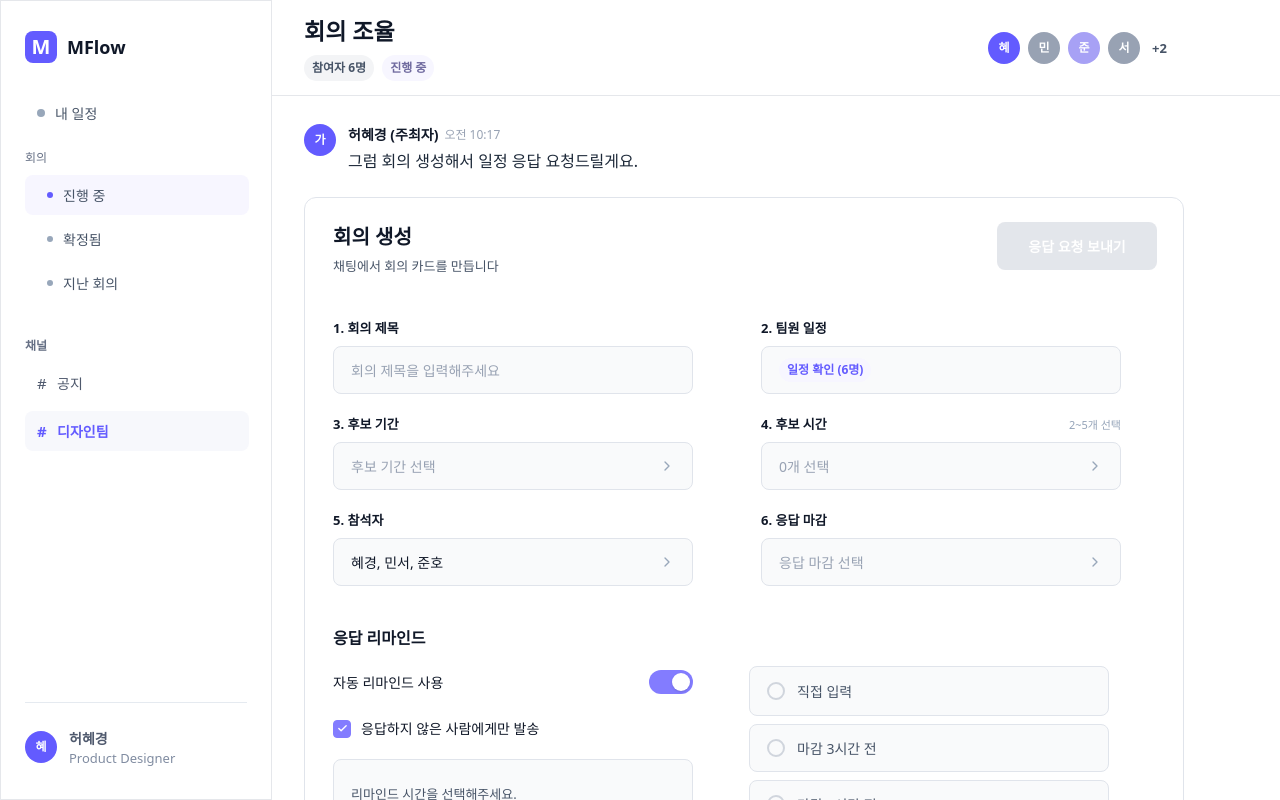
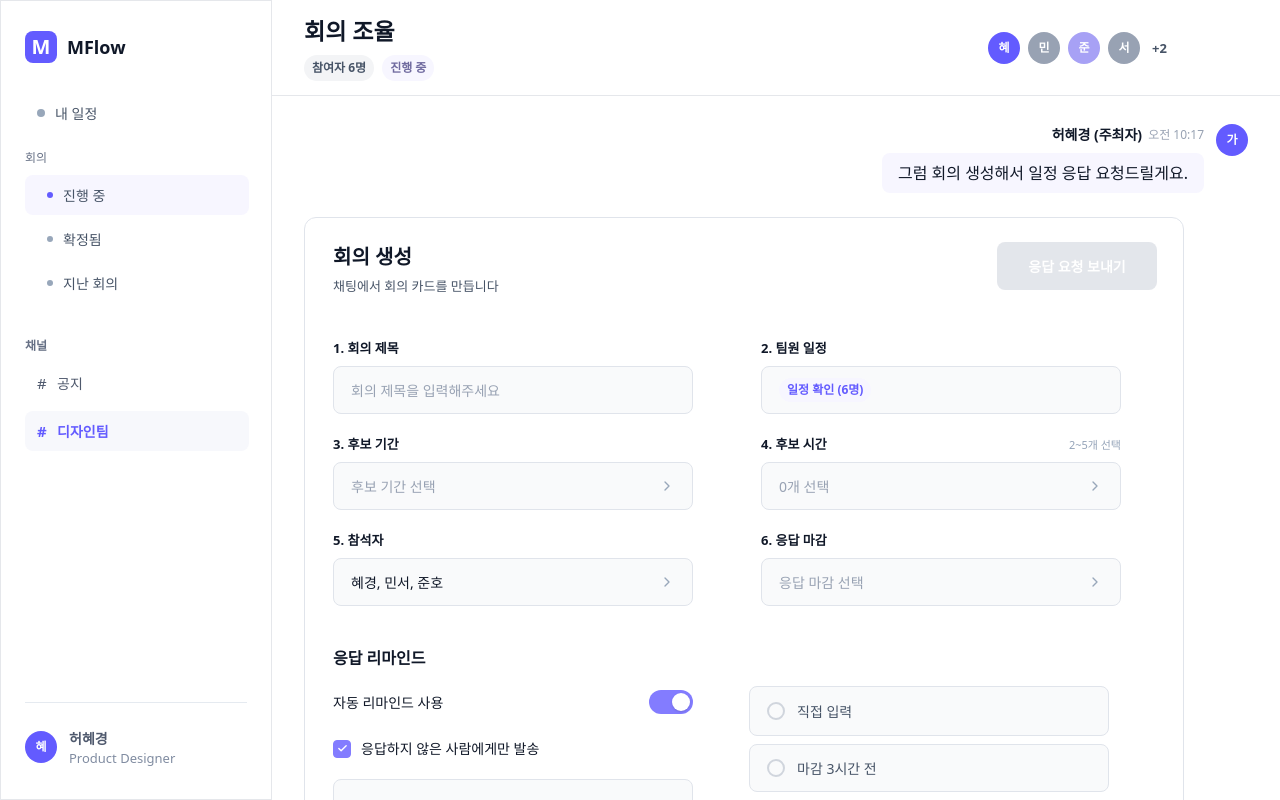
Before and after one commit to gjgprud0306/meetflow-tosschallenge, a React (Vite) app: page /meetings/new in a window 1280 px wide. Built offline with nearby package versions, Linux system fonts and the light colour scheme; a web font is replaced by a local one.

Commit message:
Align host chat messages to the right

```diff
--- a/src/components/ChatMessage.tsx
+++ b/src/components/ChatMessage.tsx
@@ -7,11 +7,19 @@ type ChatMessageProps = {
 };
 
 export function ChatMessage({ message, large = false }: ChatMessageProps) {
+  const isHost = message.author.includes("주최자");
+
   return (
-    <article className="flex items-start">
-      <AvatarBadge color={message.color} initial={message.initial} />
-      <div className="ml-3 min-w-0 flex-1">
-        <div className="flex h-[21px] items-center gap-1.5">
+    <article className={`flex items-start ${isHost ? "justify-end" : ""}`}>
+      {!isHost ? <AvatarBadge color={message.color} initial={message.initial} /> : null}
+      <div
+        className={`min-w-0 ${isHost ? "mr-3 flex max-w-[680px] flex-col items-end" : "ml-3 flex-1"}`}
+      >
+        <div
+          className={`flex h-[21px] items-center gap-1.5 ${
+            isHost ? "justify-end" : ""
+          }`}
+        >
           <span className="text-sm font-bold leading-[21px] text-[#101828]">
             {message.author}
           </span>
@@ -19,14 +27,28 @@ export function ChatMessage({ message, large = false }: ChatMessageProps) {
             {message.time}
           </span>
         </div>
-        <div className="mt-1 text-base font-normal leading-6 text-[#1D2939]">
+        <div
+          className={`mt-2 flex flex-col gap-1 text-base font-normal leading-6 ${
+            isHost ? "items-end text-right" : "items-start text-left"
+          }`}
+        >
           {message.message.map((line) => (
-            <p className={large ? "max-w-[680px]" : "max-w-[680px]"} key={line}>
+            <p
+              className={
+                isHost
+                  ? "max-w-[680px] rounded-lg bg-[#F7F6FF] px-4 py-2 text-[#101828]"
+                  : large
+                    ? "max-w-[680px] rounded-lg bg-[#F9FAFB] px-4 py-2 text-[#1D2939]"
+                    : "max-w-[680px] rounded-lg bg-[#F9FAFB] px-4 py-2 text-[#1D2939]"
+              }
+              key={line}
+            >
               {line}
             </p>
           ))}
         </div>
       </div>
+      {isHost ? <AvatarBadge color={message.color} initial={message.initial} /> : null}
     </article>
   );
 }
--- a/src/pages/ResponseStatusPage.tsx
+++ b/src/pages/ResponseStatusPage.tsx
@@ -140,12 +140,23 @@ function ChatLine({
   time: string;
 }) {
   const isSystem = author === "MFlow";
+  const isHost = author.includes("주최자");
 
   return (
-    <article className="flex items-start">
-      <AvatarBadge color={isSystem ? "primary" : "muted"} initial={initial} />
-      <div className="ml-3">
-        <div className="flex h-[21px] items-center gap-1.5">
+    <article className={`flex items-start ${isHost ? "justify-end" : ""}`}>
+      {!isHost ? (
+        <AvatarBadge color={isSystem ? "primary" : "muted"} initial={initial} />
+      ) : null}
+      <div
+        className={
+          isHost ? "mr-3 flex max-w-[680px] flex-col items-end" : "ml-3"
+        }
+      >
+        <div
+          className={`flex h-[21px] items-center gap-1.5 ${
+            isHost ? "justify-end" : ""
+          }`}
+        >
           <span className="text-sm font-bold leading-[21px] text-[#101828]">
             {author}
           </span>
@@ -158,11 +169,18 @@ function ChatLine({
             {message}
           </div>
         ) : (
-          <p className="mt-1 text-base font-normal leading-6 text-[#1D2939]">
+          <p
+            className={`mt-2 max-w-[680px] rounded-lg px-4 py-2 text-base font-normal leading-6 ${
+              isHost
+                ? "bg-[#F7F6FF] text-right text-[#101828]"
+                : "bg-[#F9FAFB] text-left text-[#1D2939]"
+            }`}
+          >
             {message}
           </p>
         )}
       </div>
+      {isHost ? <AvatarBadge color="primary" initial={initial} /> : null}
     </article>
   );
 }
```
Also changed, not shown: 4 other files (tests, documents, lock files or other folders).
